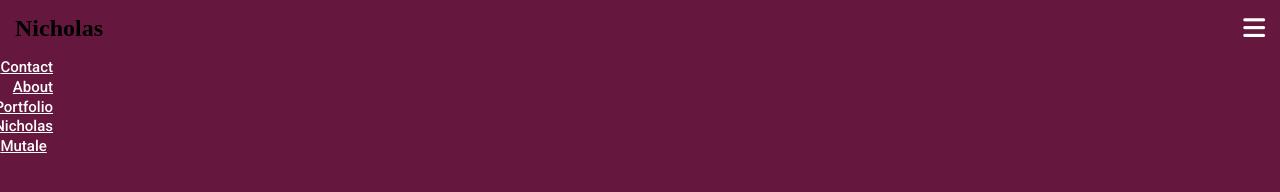
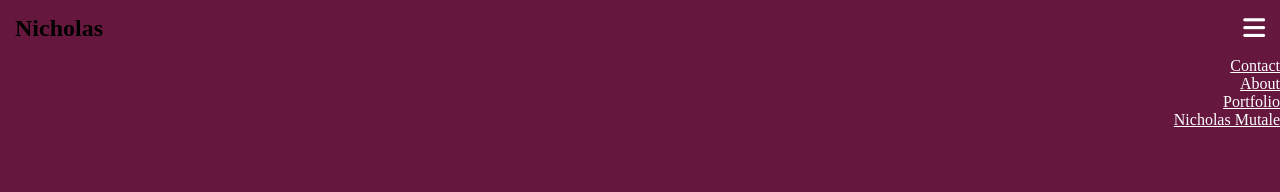
Before and after one commit to Mutalenic/Portfolio, a website: page index.html in a window 1280 px wide. Drawn offline with Linux system fonts and the light colour scheme.

Commit message:
update style.css

```diff
--- a/style.css
+++ b/style.css
@@ -13,7 +13,7 @@
 } */
 
 .topnav ul li a {
-  position: right;
+  /* position: right;
   width: 53px;
   height: 20px;
   left: 12px;
```
